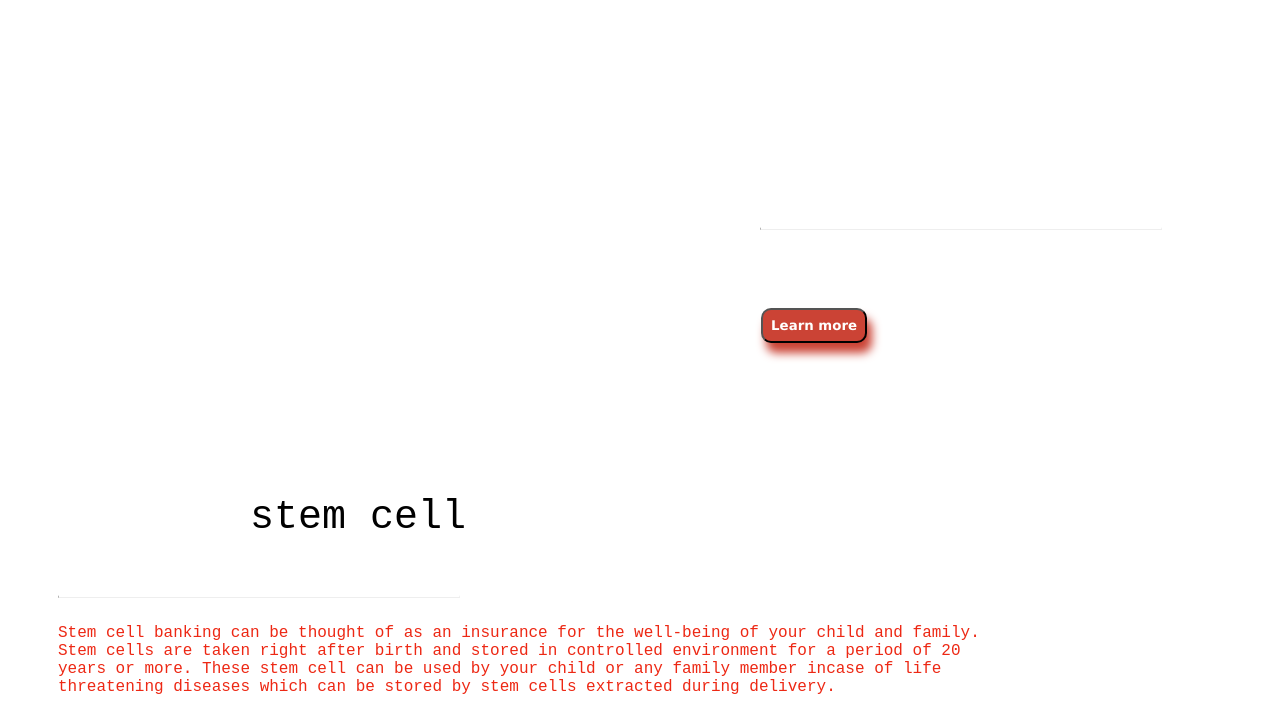
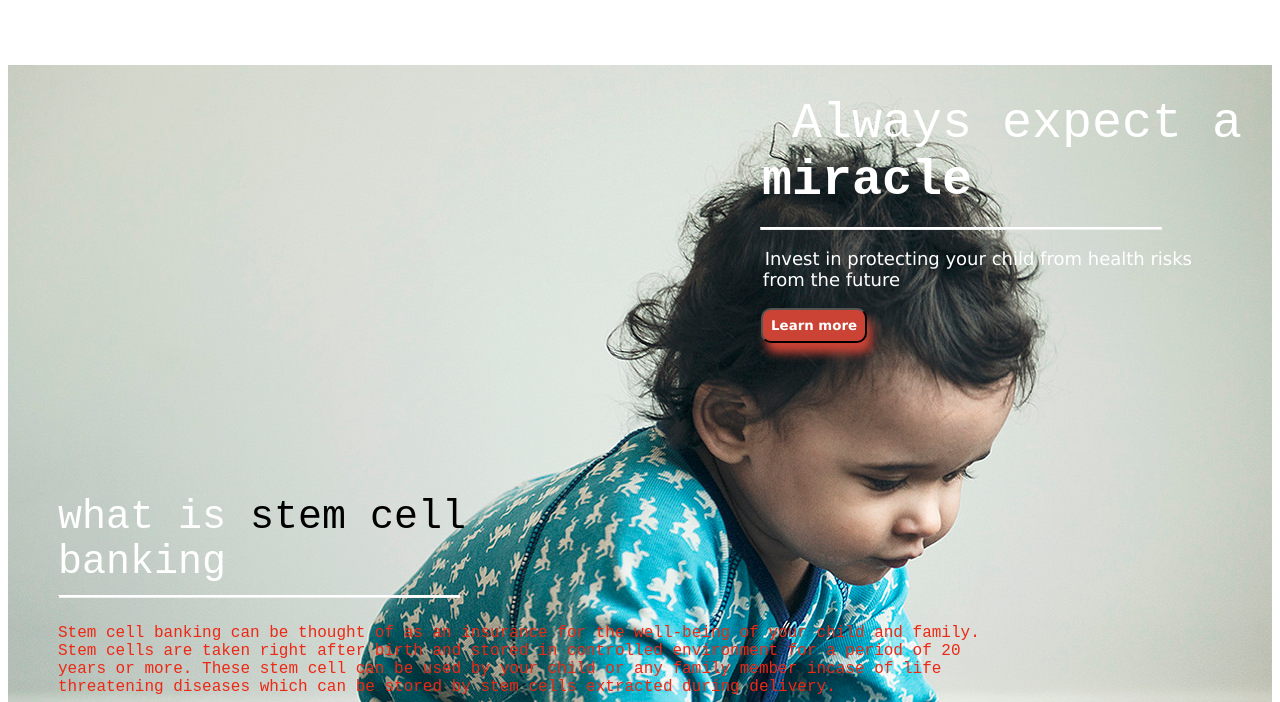
Before and after one commit to SumanDeyashi/Cryo_Stemcell_Assignment_Webpage, a plain HTML site: page index.html in a window 1280 px wide. Shown: the part 98-800 px from the top of the page. Drawn offline with Linux system fonts and the light colour scheme.

Commit message:
Update index.html

```diff
--- a/index.html
+++ b/index.html
@@ -33,7 +33,7 @@
     }
     .divimage
     {
-    background-image: url('image/1.jpg');
+    background-image: url('1.jpg');
     height:800px;
     width: 100%;
     background-size: auto;
```
